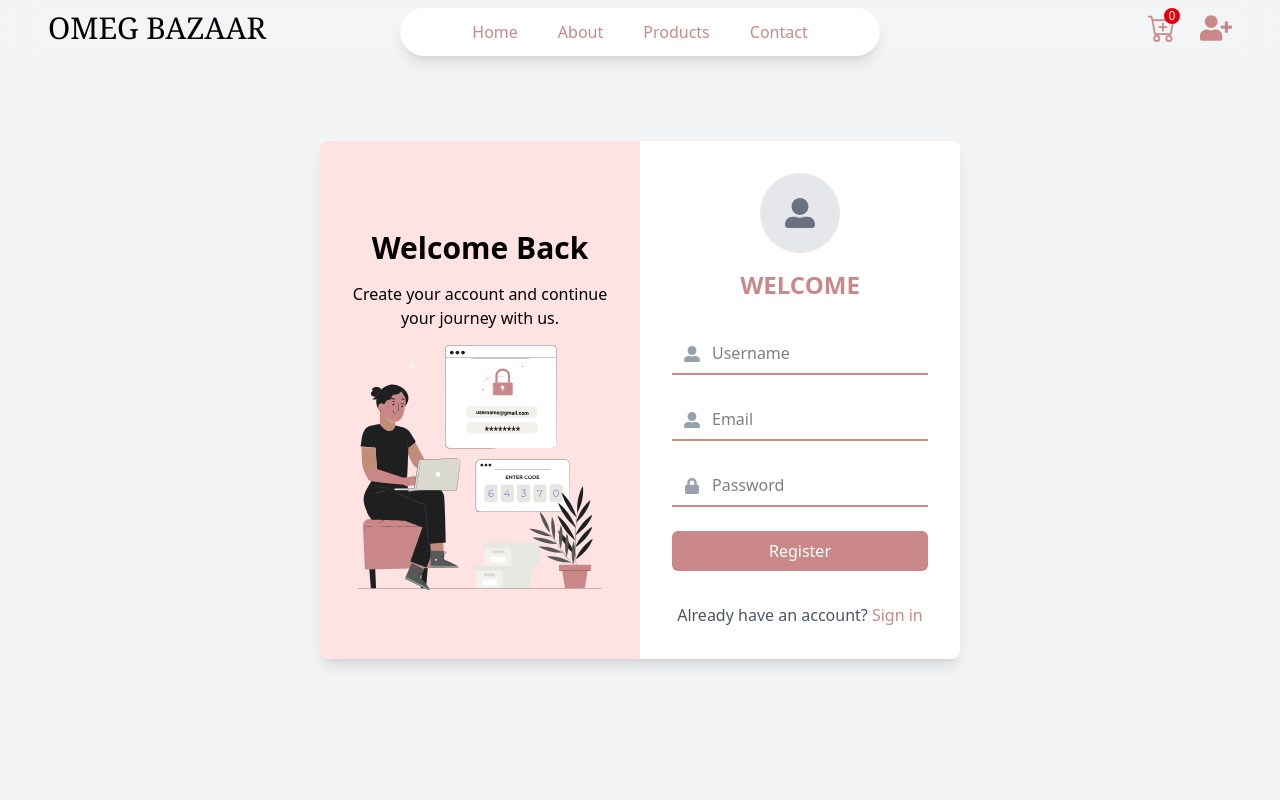
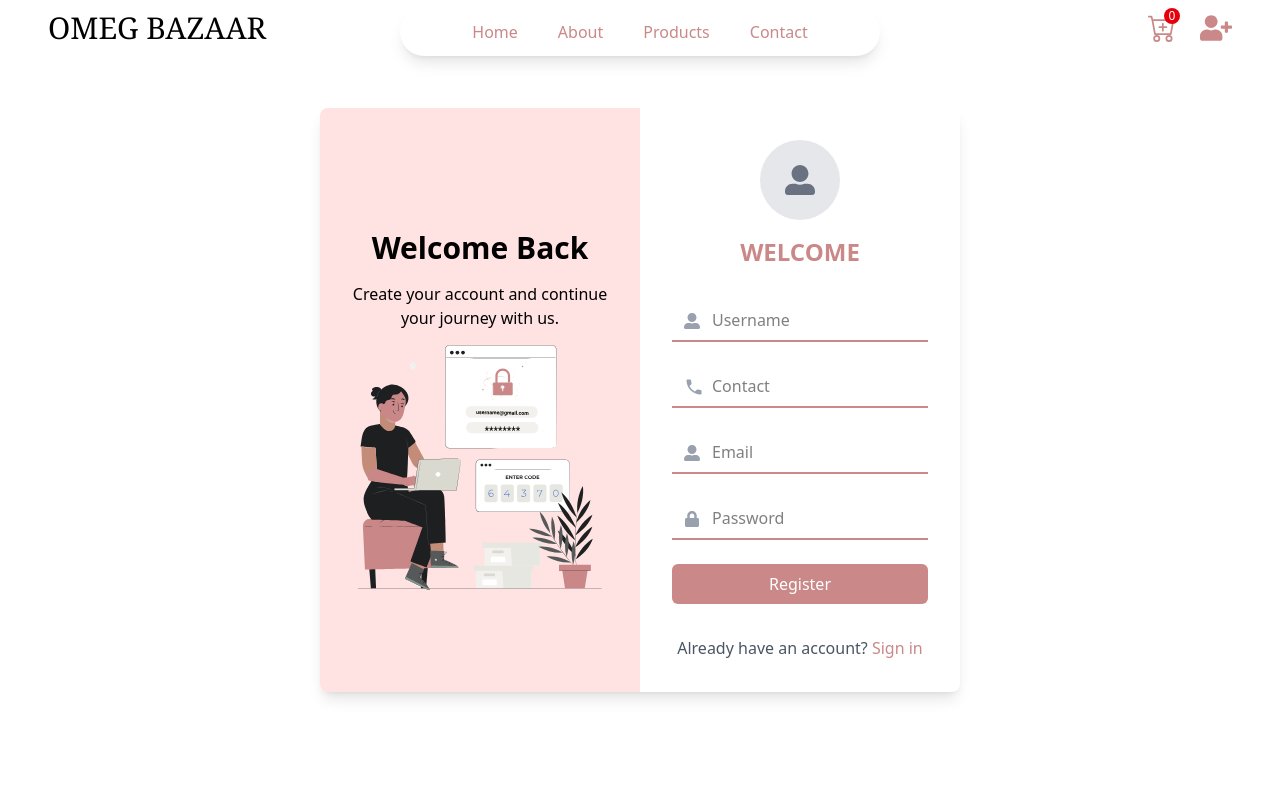
Before and after one commit to Leathermaker/omeg-bazaar, a React (Vite) app: page /register in a window 1280 px wide. Shown: the top 800 px of the page. Built offline with nearby package versions, Linux system fonts and the light colour scheme; no server answers.

Commit message:
remove bg colur

```diff
--- a/src/auth/login/Login.tsx
+++ b/src/auth/login/Login.tsx
@@ -38,7 +38,7 @@ const Login = () => {
 
   return (
     <ScreenHandler>
-      <div className="min-h-screen flex justify-center items-center bg-gray-100">
+      <div className="min-h-screen flex justify-center items-center ">
         <div className="w-[90%] md:w-[70%] lg:w-[60%] xl:w-[50%] bg-white rounded-lg shadow-lg flex flex-col md:flex-row relative">
           {/* Success message  */}
           {successMessage && <SuccessMessage successMessage={successMessage} />}
--- a/src/auth/register/Register.tsx
+++ b/src/auth/register/Register.tsx
@@ -1,15 +1,15 @@
 import Lottie from "lottie-react";
-import { FaUserAlt, FaLock} from "react-icons/fa";
+import { FaUserAlt, FaLock } from "react-icons/fa";
 import LoginAnimation from "../../../public/assets/animation.json";
 import { useState } from "react";
-
 import { registerUser } from "../../services/authServices";
 import SuccessMessage from "../../components/common/SuccessMessage";
+import { MdLocalPhone} from "react-icons/md";
 
 const Register = () => {
   const [successMessage, setSuccessMessage] = useState<string | null>(null);
   const [isLoading, setIsLoading] = useState(false);
-  const[error, setError] = useState<string | null>(null);
+  const [error, setError] = useState<string | null>(null);
 
   const handleRegister = async (e: React.FormEvent<HTMLFormElement>) => {
     e.preventDefault();
@@ -17,6 +17,7 @@ const Register = () => {
     setError(null);
     const formData = new FormData(e.currentTarget);
     const userData = {
+      contact: formData.get("contact") as string,
       username: formData.get("username") as string,
       email: formData.get("email") as string,
       password: formData.get("password") as string
@@ -36,7 +37,7 @@ const Register = () => {
   };
 
   return (
-    <div className="min-h-screen flex justify-center items-center bg-gray-100">
+    <div className="min-h-screen flex justify-center items-center ">
       <div className="w-[90%] md:w-[70%] lg:w-[60%] xl:w-[50%] bg-white rounded-lg shadow-lg flex flex-col md:flex-row">
         {/* Success message */}
         {successMessage && <SuccessMessage successMessage={successMessage} />}
@@ -71,7 +72,19 @@ const Register = () => {
                 required
               />
             </div>
-
+            <div className="relative">
+              <div className="absolute inset-y-0 left-0 flex items-center pl-3 pointer-events-none">
+                <MdLocalPhone className="text-gray-400" size={20} />
+              </div>
+              <input
+                name="contact"
+                type="number"
+                placeholder="Contact"
+                className="w-full pl-10 pr-4 py-2 border-b-2 border-primary focus:outline-none focus:border-primary"
+                required
+                minLength={6}
+              />
+            </div>
             <div className="relative">
               <div className="absolute inset-y-0 left-0 flex items-center pl-3 pointer-events-none">
                 <FaUserAlt className="text-gray-400" />
@@ -107,9 +120,7 @@ const Register = () => {
             </button>
           </form>
 
-          {error && (
-            <p className="text-red-500 text-center mt-4">{error}</p>
-          )}
+          {error && <p className="text-red-500 text-center mt-4">{error}</p>}
 
           <div className="mt-8 text-center">
             <p className="text-gray-600">
```
